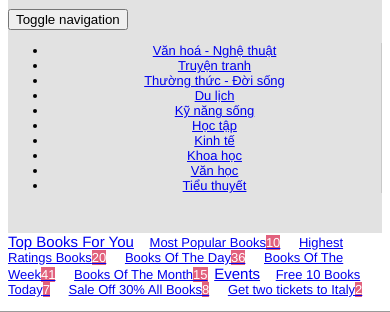
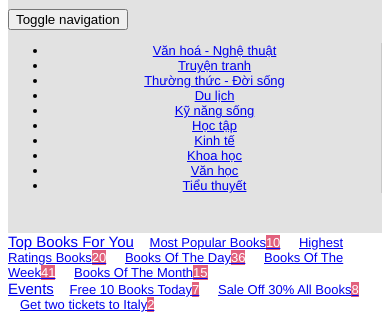
Before and after one commit to quyetdc/Die4topLibrary, a Rails app: page / in a window 390 px wide. Shown: the part 533-845 px from the top of the page. Run offline with Rails 7, Linux system fonts and the light colour scheme; style sheets or scripts are compiled from the project's sources; some libraries are stand-ins or nearby versions.

Commit message:
Fifth commit

```diff
--- a/app/assets/stylesheets/header.css
+++ b/app/assets/stylesheets/header.css
@@ -1,9 +1,3 @@
-@media only screen and (max-width: 767px) {
-    .header-navbar .navbar-collapse .navbar-right {
-        margin-right: -45px;
-    }
-}
-
 body {
     font-family: Helvetica;
 }
@@ -46,7 +40,7 @@ body {
 }
 
 .header-navbar .navbar-collapse .navbar-right {
-    margin-right: 45px;
+
 }
 
 .header-background {
@@ -77,7 +71,7 @@ body {
 }
 
 .header-themes-list-navbar .navbar-collapse .navbar-right .form-group {
-    margin-right: 45px;
+
 }
 
 .header-themes-list-navbar .navbar-collapse .navbar-right .form-group span {
--- a/app/assets/stylesheets/rightsidebar.css
+++ b/app/assets/stylesheets/rightsidebar.css
@@ -1,12 +1,6 @@
-@media only screen and (max-width: 767px) {
-    .sidebar-navbar {
-        display: none;
-    }
-}
-
 .sidebar-navbar {
 	top: 0px; right: 0px;
-	height: 100%; width: 55px;
+	height: 100%; width: 57px;
 	background-color: #424242;
 	position: fixed;
 	padding: 4px;
--- a/app/views/home/index.html.erb
+++ b/app/views/home/index.html.erb
@@ -3,7 +3,7 @@
 	</head>
 
 	<body>
-		<div class="container home-body">
+		<div class="container-fluid home-body">
 			<div class="row">
 				<div class="col-md-9">
 
--- a/app/views/layouts/_categorysidebar.html.erb
+++ b/app/views/layouts/_categorysidebar.html.erb
@@ -11,10 +11,14 @@
 		  <a href="#" class="list-group-item"><span class="glyphicon glyphicon-star-empty" aria-hidden="true"></span>Books Of The Day<span class="badge">36</span></a>
 		  <a href="#" class="list-group-item"><span class="glyphicon glyphicon-star-empty" aria-hidden="true"></span>Books Of The Week<span class="badge">41</span></a>
 		  <a href="#" class="list-group-item"><span class="glyphicon glyphicon-star-empty" aria-hidden="true"></span>Books Of The Month<span class="badge">15</span></a>
-		  <a href="#" class="list-group-item active">Events</a>
-		  <a href="#" class="list-group-item"><span class="glyphicon glyphicon-heart" aria-hidden="true"></span>Free 10 Books Today<span class="badge">7</span></a>
-		  <a href="#" class="list-group-item"><span class="glyphicon glyphicon-leaf" aria-hidden="true"></span>Sale Off 30% All Books<span class="badge">8</span></a>
-		  <a href="#" class="list-group-item"><span class="glyphicon glyphicon-tags" aria-hidden="true"></span>Get two tickets to Italy<span class="badge">2</span></a>
+
+		</div>
+
+		<div class="list-group category-group">
+			<a href="#" class="list-group-item active">Events</a>
+			<a href="#" class="list-group-item"><span class="glyphicon glyphicon-heart" aria-hidden="true"></span>Free 10 Books Today<span class="badge">7</span></a>
+			<a href="#" class="list-group-item"><span class="glyphicon glyphicon-leaf" aria-hidden="true"></span>Sale Off 30% All Books<span class="badge">8</span></a>
+			<a href="#" class="list-group-item"><span class="glyphicon glyphicon-tags" aria-hidden="true"></span>Get two tickets to Italy<span class="badge">2</span></a>
 		</div>
 	</body>
 </html>
--- a/app/views/layouts/application.html.erb
+++ b/app/views/layouts/application.html.erb
@@ -5,11 +5,37 @@
   <%= stylesheet_link_tag    'application', media: 'all', 'data-turbolinks-track' => true %>
   <%= javascript_include_tag 'application', 'data-turbolinks-track' => true %>
   <%= csrf_meta_tags %>
+
+  <style type="text/css">
+	  @media only screen and (max-width: 767px) {
+	    .body-right {
+	        display: none;
+	    }
+
+	    .body-left {
+	    	width: 100% !important;
+	    }
+	}
+
+  	.body-left {
+  		width: 96%;
+  		float: left;
+  	}
+
+  	.body-right {
+  		width: 4%;
+  		float: left;
+  	}
+  </style>
 </head>
 <body>
-	<%= render "layouts/header" %>
-	<%= render "layouts/rightsidebar" %>
-	<%= yield %>
-	<%= render "layouts/footer" %>
+	<div class="body-left">
+		<%= render "layouts/header" %>
+		<%= yield %>
+		<%= render "layouts/footer" %>
+	</div>
+	<div class="body-right">
+		<%= render "layouts/rightsidebar" %>
+	</div>
 </body>
 </html>
```
